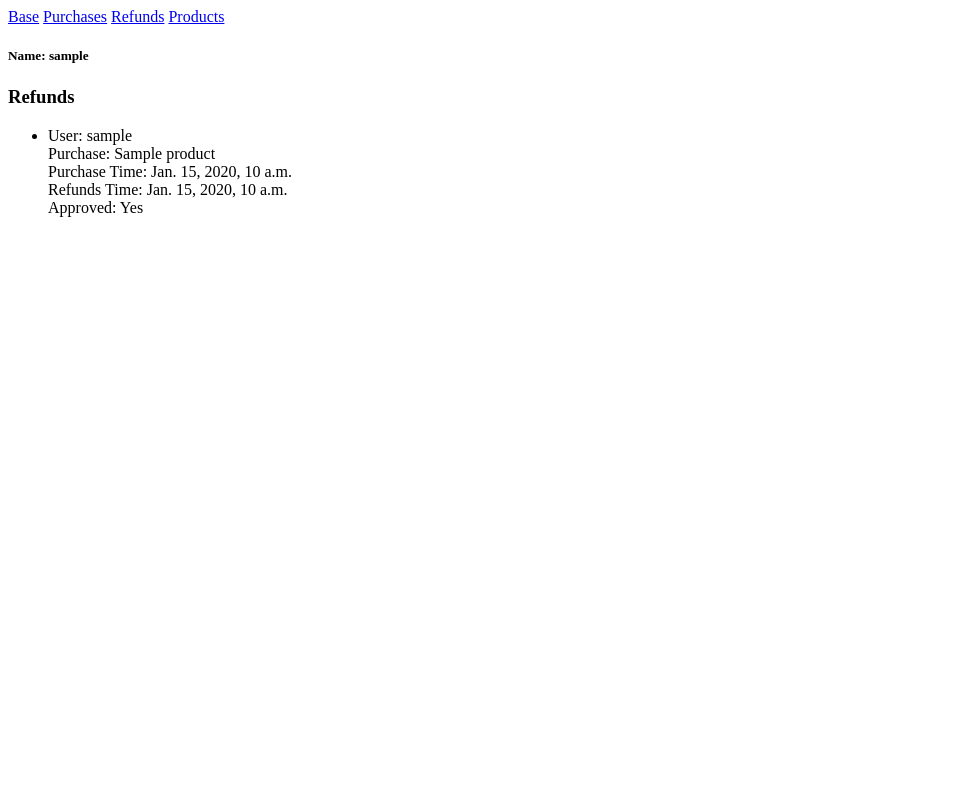
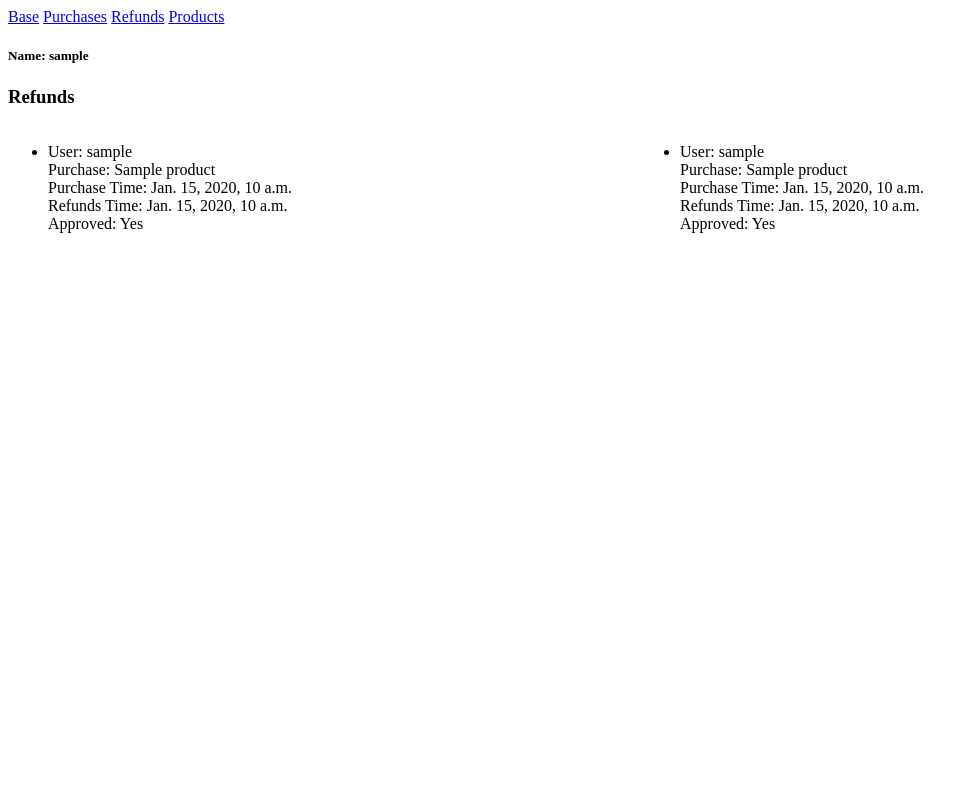
Before and after one commit to Johny-UA/Shop-site, a Django app: page /refunds/ in a window 1280 px wide. Shown: the whole page, without its empty margins (0-978 px from the left). Run offline with Django 5.2, Linux system fonts and the light colour scheme; a user stored in the database is signed in; tables that the repository leaves empty hold one stand-in row (values such as "Sample post").

Commit message:
get some repairs
get some repairs

```diff
--- a/shop_site/myapp/views.py
+++ b/shop_site/myapp/views.py
@@ -81,10 +81,12 @@ def def_logout(request):
 @custom_login_required
 def refund(request):
    if request.user.is_superuser:
-      refund = Refund.objects.all()
+      refund = Refund.objects.filter(purchase__user=request.user)
+      all_refund = Refund.objects.all()
    else:
+      all_refund = None
       refund = Refund.objects.filter(purchase__user=request.user)
-   return render(request, 'refund.html', {'refund': refund})
+   return render(request, 'refund.html', {'refund': refund, 'all_refund' : all_refund})
 
 def approve_refund(request, refund_id):
     refund = get_object_or_404(Refund, pk=refund_id)
--- a/shop_site/templates/product.html
+++ b/shop_site/templates/product.html
@@ -8,8 +8,7 @@
     #container{
         width: 500px;
         height: 400px;
-        overflow-y: scroll;
-        overflow-x: hidden;
+        overflow-y:auto;
     }
     </style>
 </head>
--- a/shop_site/templates/refund.html
+++ b/shop_site/templates/refund.html
@@ -5,10 +5,13 @@
         <meta name="viewport" content="width=device-width, initial-scale=1.0" />
         <title>Document</title>
         <style>
+        #container1{
+            display: grid;
+            grid-template-columns: 1fr 1fr;
+        }
             #container {
-                width: auto;
                 height: 500px;
-                overflow-y: scroll;
+                overflow-y: auto;
             }
         </style>
     </head>
@@ -17,8 +20,21 @@
         {% block content %}
 
         <h3>Refunds</h3>
+        <div id="container1">
         <ul id="container">
             {% for refunds in refund %}
+            <li>
+                User: {{ refunds.purchase.user.username }}<br />
+                Purchase: {{ refunds.purchase.product.name }}<br />
+                Purchase Time: {{ refunds.purchase.purchase_time }}<br />
+                Refunds Time: {{ refunds.refunds_time }}<br />
+                Approved: {% if refunds.approved %}Yes{% else %}No{% endif %}
+            </li><br /><br />
+            {% endfor %}
+        </ul>
+        {% if all_refund is not None%}
+        <ul>
+            {% for refunds in all_refund %}
             <li>
                 User: {{ refunds.purchase.user.username }}<br />
                 Purchase: {{ refunds.purchase.product.name }}<br />
@@ -31,9 +47,10 @@
                 <a href="{% url 'reject_refund' refunds.id %}">Reject</a>
                 {% endif %} {% endif %}
             </li>
-            <br />
             {% endfor %}
         </ul>
+        {% endif %}
+        </div>
         {% endblock %}
     </body>
 </html>
```
Also changed, not shown: shop_site/templates/purchase.html (+8 -1 lines).
